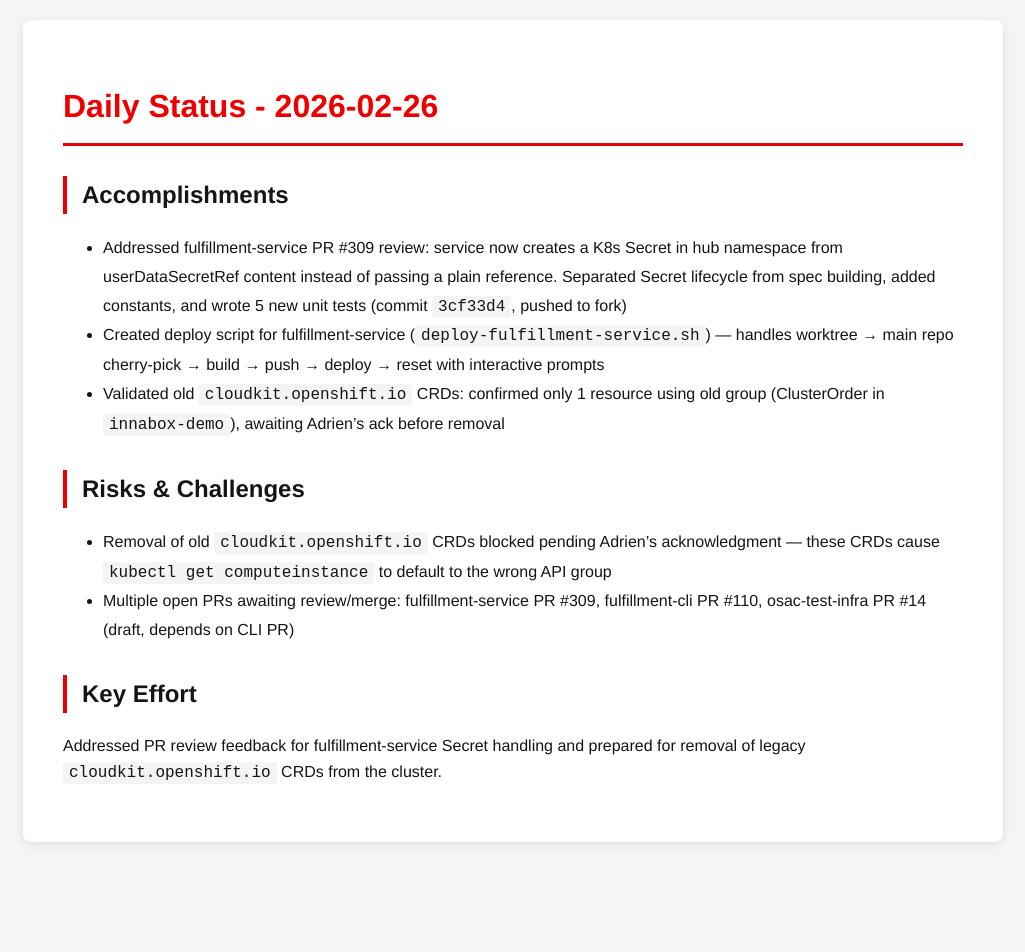
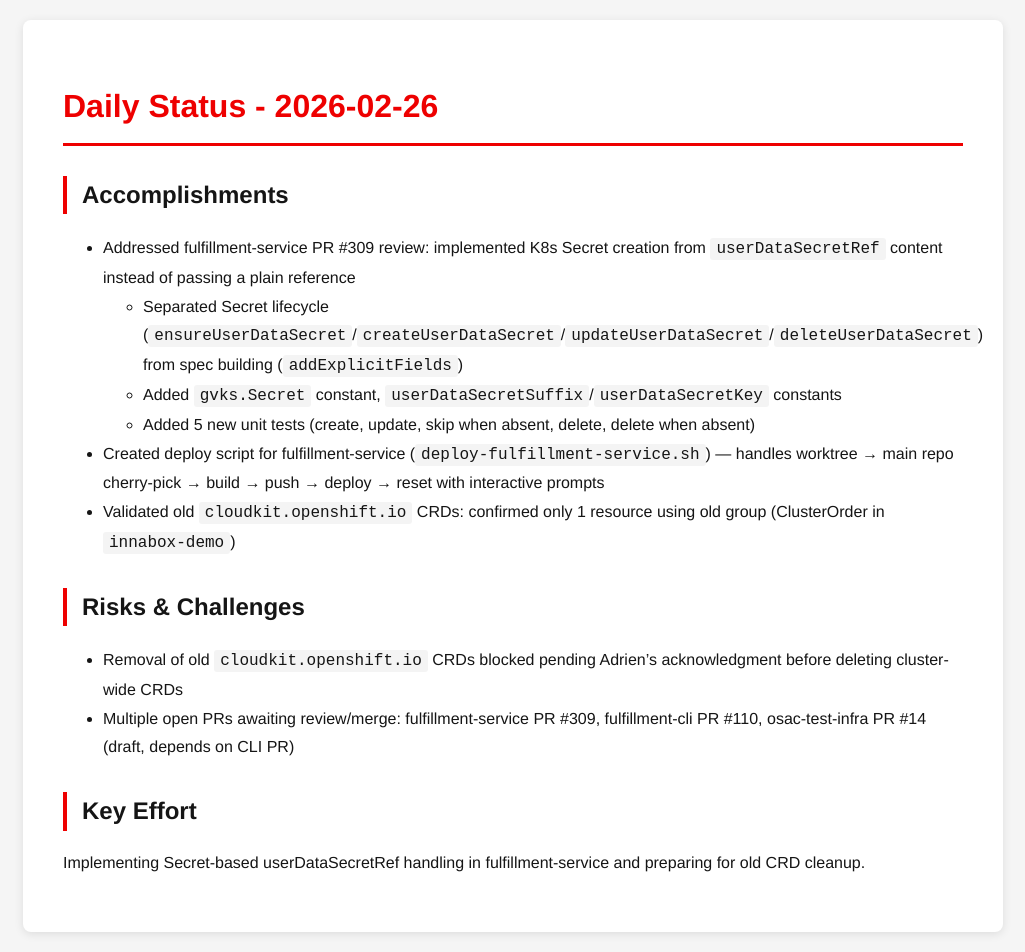
Before and after one commit to tzvatot/daily-status, a Jekyll site: the page built from 2026-02-26.md, in a window 1280 px wide. Shown: the whole page, without its empty margins (127-1152 px from the left). Built offline with Jekyll 4.4.1, drawn with Linux system fonts in a browser that asks for light colours; before the commit the page ends 900 px from its top, so only the background shows below that.

Commit message:
Daily status update - 2026-02-26

```diff
--- a/2026-02-26.md
+++ b/2026-02-26.md
@@ -8,15 +8,18 @@ date: 2026-02-26
 
 ## Accomplishments
 
-- Addressed fulfillment-service PR #309 review: service now creates a K8s Secret in hub namespace from userDataSecretRef content instead of passing a plain reference. Separated Secret lifecycle from spec building, added constants, and wrote 5 new unit tests (commit `3cf33d4`, pushed to fork)
+- Addressed fulfillment-service PR #309 review: implemented K8s Secret creation from `userDataSecretRef` content instead of passing a plain reference
+  - Separated Secret lifecycle (`ensureUserDataSecret`/`createUserDataSecret`/`updateUserDataSecret`/`deleteUserDataSecret`) from spec building (`addExplicitFields`)
+  - Added `gvks.Secret` constant, `userDataSecretSuffix`/`userDataSecretKey` constants
+  - Added 5 new unit tests (create, update, skip when absent, delete, delete when absent)
 - Created deploy script for fulfillment-service (`deploy-fulfillment-service.sh`) — handles worktree → main repo cherry-pick → build → push → deploy → reset with interactive prompts
-- Validated old `cloudkit.openshift.io` CRDs: confirmed only 1 resource using old group (ClusterOrder in `innabox-demo`), awaiting Adrien's ack before removal
+- Validated old `cloudkit.openshift.io` CRDs: confirmed only 1 resource using old group (ClusterOrder in `innabox-demo`)
 
 ## Risks & Challenges
 
-- Removal of old `cloudkit.openshift.io` CRDs blocked pending Adrien's acknowledgment — these CRDs cause `kubectl get computeinstance` to default to the wrong API group
+- Removal of old `cloudkit.openshift.io` CRDs blocked pending Adrien's acknowledgment before deleting cluster-wide CRDs
 - Multiple open PRs awaiting review/merge: fulfillment-service PR #309, fulfillment-cli PR #110, osac-test-infra PR #14 (draft, depends on CLI PR)
 
 ## Key Effort
 
-Addressed PR review feedback for fulfillment-service Secret handling and prepared for removal of legacy `cloudkit.openshift.io` CRDs from the cluster.
+Implementing Secret-based userDataSecretRef handling in fulfillment-service and preparing for old CRD cleanup.
```
